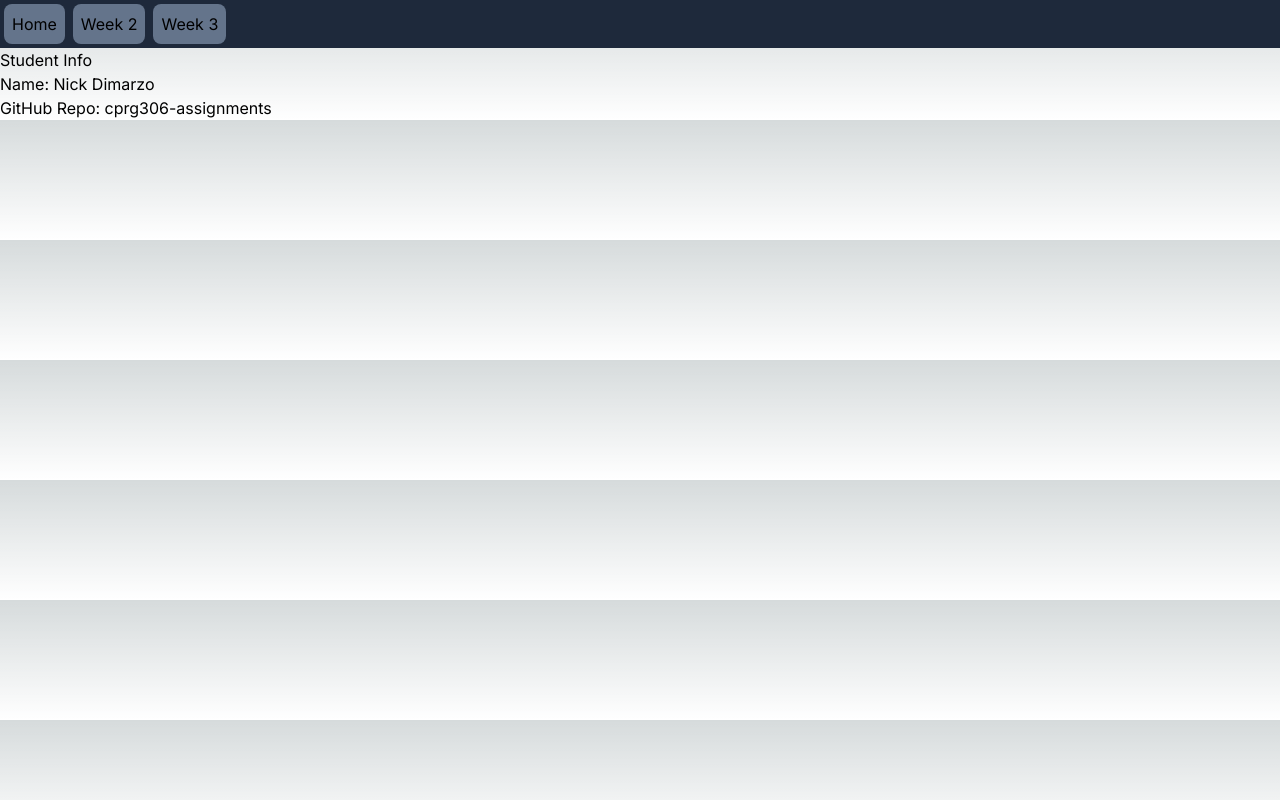
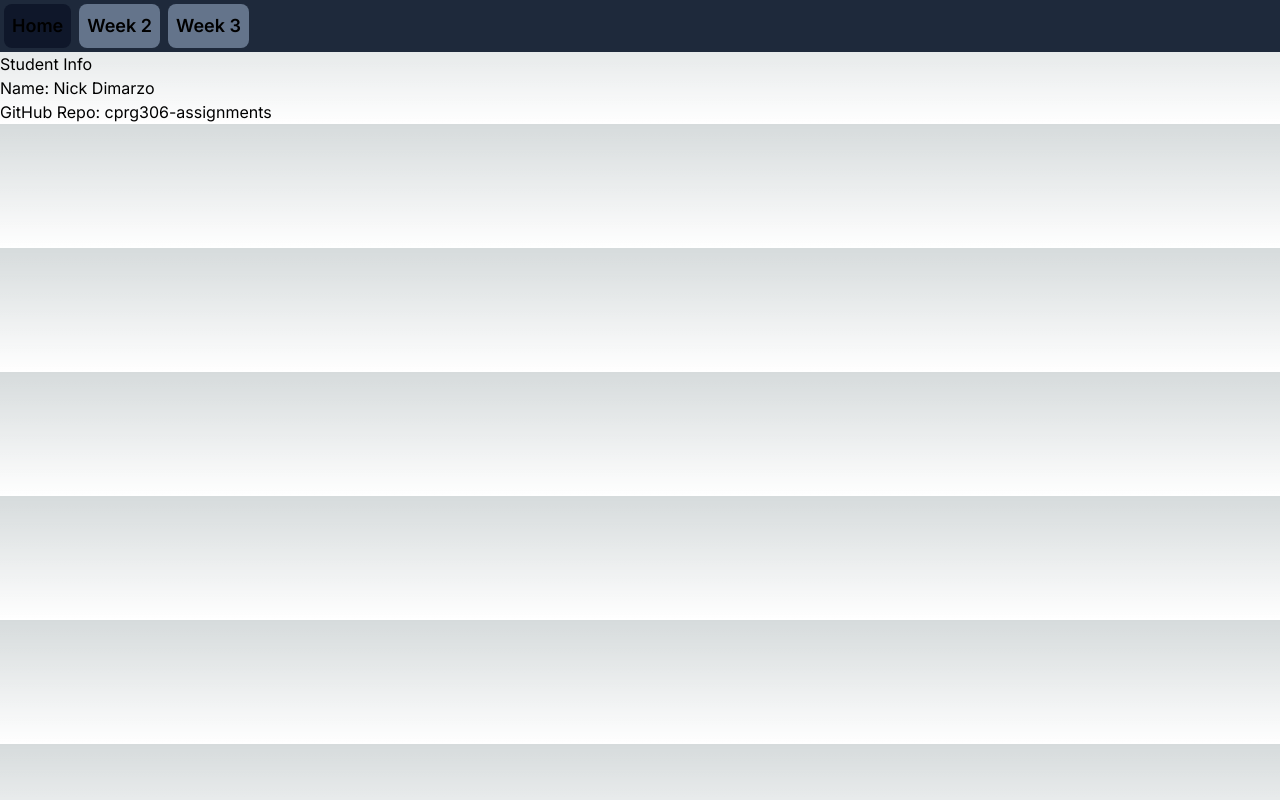
Before and after one commit to NickDimarzo/cprg306-assignments, a Next.js app: page /week-2 in a window 1280 px wide. Built offline with nearby package versions, Linux system fonts and the light colour scheme.

Commit message:
changed home icon

```diff
--- a/app/nav/nav-bar.js
+++ b/app/nav/nav-bar.js
@@ -1,4 +1,5 @@
 import NavItem from "./nav-item";
+import Link from "next/link";
 
 export default function NavBar() {
 
@@ -20,7 +21,9 @@ export default function NavBar() {
     return (
         <nav className=" bg-slate-800">
             <ul className="flex ">
-                <NavItem {...home} />
+                <li className="bg-slate-900 m-1 p-2 text-lg font-semibold rounded-lg">
+                    <Link href="/">Home</Link>
+                </li>
                 <NavItem {...week2} />
                 <NavItem {...week3} />
             </ul>
--- a/app/nav/nav-item.js
+++ b/app/nav/nav-item.js
@@ -2,7 +2,7 @@ import Link from "next/link";
 
 export default function NavItem({name, link}) {
     return (
-        <li className=" bg-slate-500 m-1 p-2 rounded-lg">
+        <li className=" bg-slate-500 m-1 p-2 text-lg font-semibold rounded-lg">
             <Link href={link}>{name}</Link>
         </li>
     );
```
